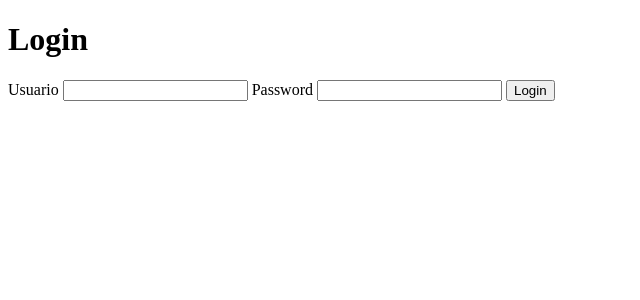
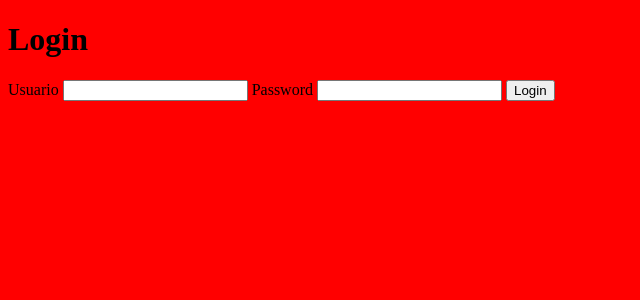
Before and after one commit to tfermoso/mvc, a PHP site: page /index.php?route=login in a window 1280 px wide. Shown: the top 300 px of the page, without its empty margins (0-640 px from the left). Run offline with PHP 8.4, Linux system fonts and the light colour scheme.

Commit message:
add Assets

```diff
--- /dev/null
+++ b/Assets/css/login.css
@@ -0,0 +1,3 @@
+body{
+    background-color: red;
+}
--- a/Views/login.view.php
+++ b/Views/login.view.php
@@ -5,6 +5,7 @@
     <meta http-equiv="X-UA-Compatible" content="IE=edge">
     <meta name="viewport" content="width=device-width, initial-scale=1.0">
     <title>Login</title>
+    <link rel="stylesheet" href="<?=URL_PATH?>/Assets/css/login.css">
 </head>
 <body>
     <h1>Login</h1>
--- /dev/null
+++ b/config.php
@@ -0,0 +1,6 @@
+<?php
+$folder_path=dirname($_SERVER["SCRIPT_NAME"]);
+
+
+
+define("URL_PATH",$folder_path);
--- a/index.php
+++ b/index.php
@@ -1,4 +1,5 @@
 <?php
+require_once("config.php");
 require_once("router.php");
 
 
```
Also changed, not shown: Assets/js/login.js (added).
